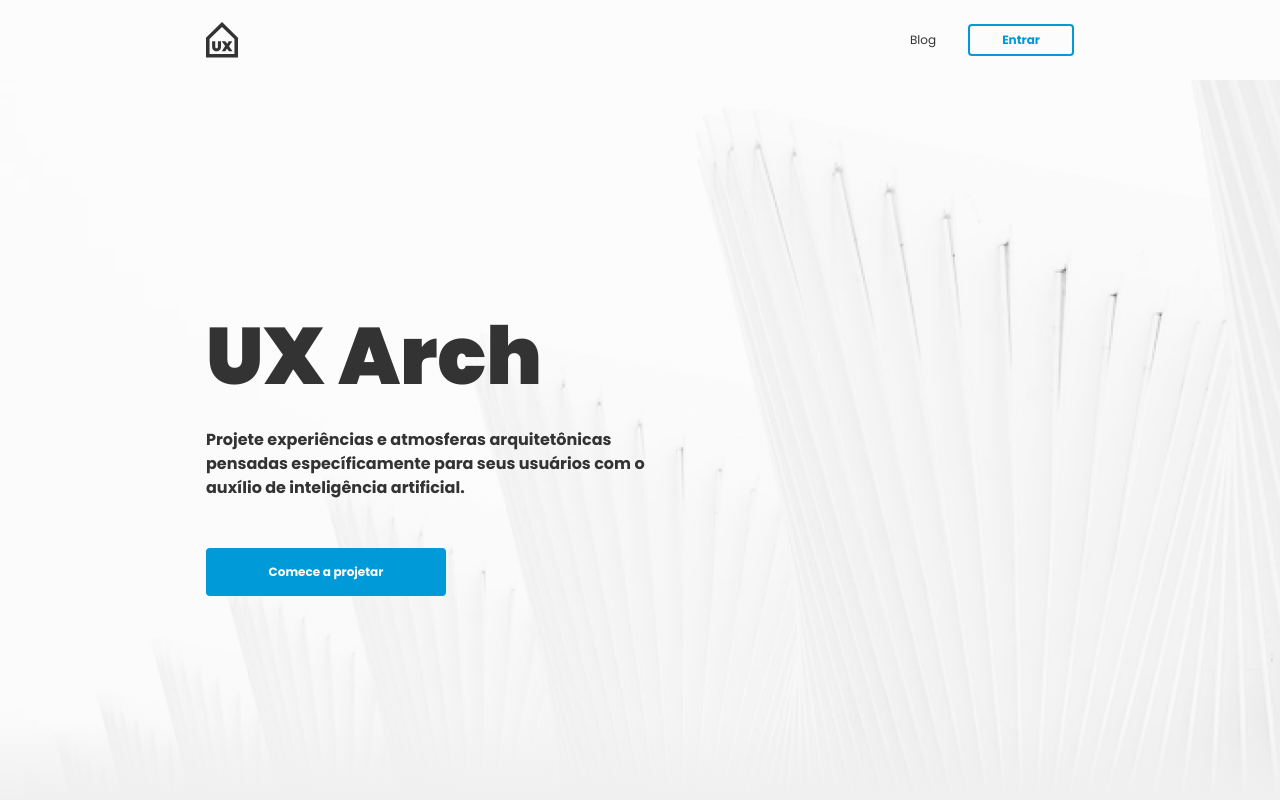
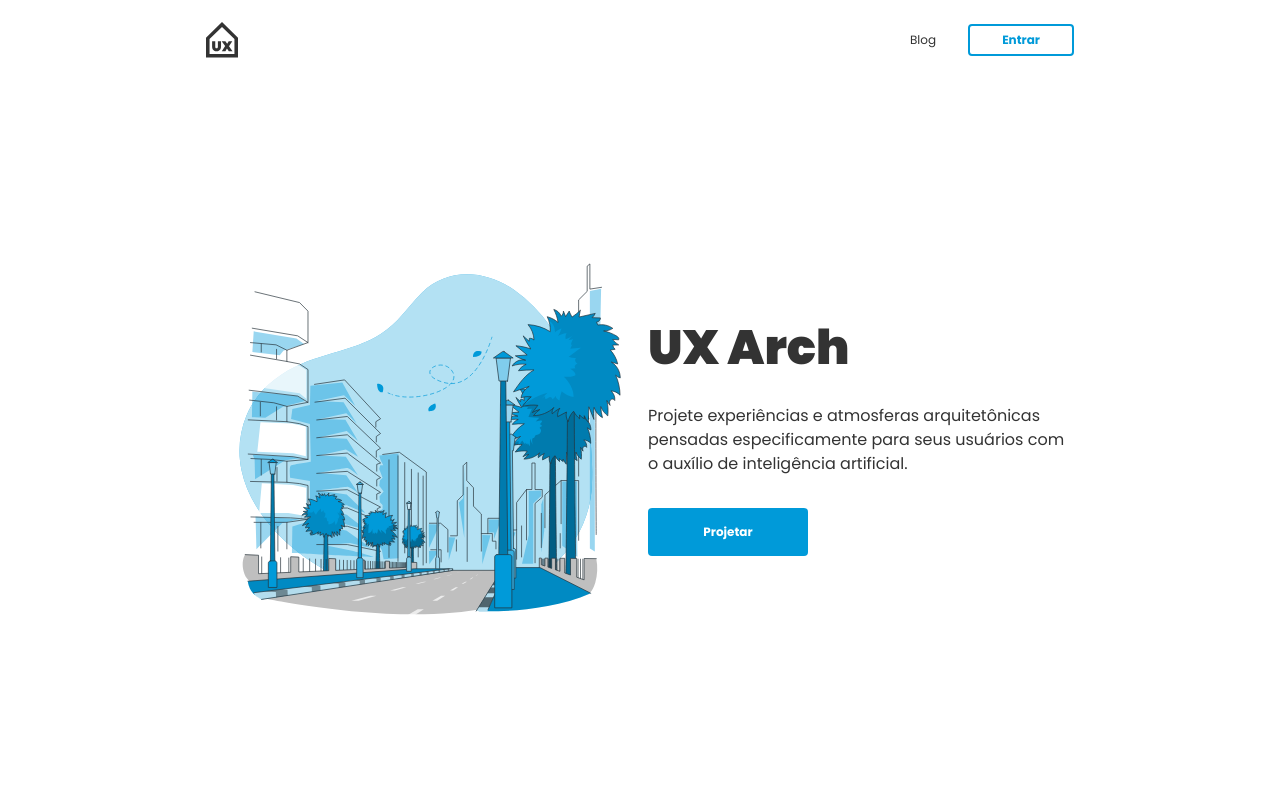
Before and after one commit to fischerafael/ux-arch-client, a Next.js app: page / in a window 1280 px wide. Shown: the top 800 px of the page. Built offline with nearby package versions, Linux system fonts and the light colour scheme.

Commit message:
add new home page

```diff
--- a/src/UI/Components/NavBar/index.tsx
+++ b/src/UI/Components/NavBar/index.tsx
@@ -58,7 +58,7 @@ export const NavBar = () => {
 
 const NavBarContainer = styled(FlexContainer)`
     height: 10vh;
-    background: #fcfcfc;
+    background: #fff;
     position: fixed;
     top: 0;
     z-index: 10;
--- /dev/null
+++ b/src/UI/Pages/Home/Hero/Content/index.tsx
@@ -0,0 +1,39 @@
+import React from 'react'
+
+import { Text } from '../../../../design-system/components/display/Text'
+import { FlexContainer } from '../../../../design-system/components/layout/FlexContainer'
+
+export const Content = () => {
+    return (
+        <FlexContainer
+            as="section"
+            style={{
+                flexDirection: 'column',
+                alignItems: 'flex-start'
+            }}
+        >
+            <Text as="h1" style={{ fontSize: '3rem' }}>
+                UX Arch
+            </Text>
+            <Text
+                as="h2"
+                style={{
+                    fontSize: '1rem',
+                    fontWeight: 'normal',
+                    lineHeight: '1.5rem',
+                    margin: '2rem 0'
+                }}
+            >
+                Projete experiências e atmosferas arquitetônicas pensadas
+                especificamente para seus usuários com o auxílio de inteligência
+                artificial.
+            </Text>
+            <FlexContainer
+                as="button"
+                style={{ height: '3rem', maxWidth: '10rem' }}
+            >
+                Projetar
+            </FlexContainer>
+        </FlexContainer>
+    )
+}
--- /dev/null
+++ b/src/UI/Pages/Home/Hero/HeroImage/index.tsx
@@ -0,0 +1,15 @@
+import React from 'react'
+
+import { FlexContainer } from '../../../../design-system/components/layout/FlexContainer'
+
+export const HeroImage = () => {
+    return (
+        <FlexContainer as="section">
+            <FlexContainer
+                as="img"
+                src="/assets/pages/home/hero-image.svg"
+                alt="UX Arch Hero Image"
+            />
+        </FlexContainer>
+    )
+}
--- /dev/null
+++ b/src/UI/Pages/Home/Hero/index.tsx
@@ -0,0 +1,29 @@
+import React from 'react'
+
+import { Content } from './Content'
+import { HeroImage } from './HeroImage'
+
+import { FlexContainer } from '../../../design-system/components/layout/FlexContainer'
+import { TwoColumnGrid } from '../../../design-system/components/layout/GridContainer'
+
+export const Hero = () => {
+    return (
+        <FlexContainer
+            as="main"
+            style={{
+                paddingTop: '10vh'
+            }}
+        >
+            <TwoColumnGrid
+                as="section"
+                style={{
+                    maxWidth: '900px',
+                    minHeight: '90vh'
+                }}
+            >
+                <HeroImage />
+                <Content />
+            </TwoColumnGrid>
+        </FlexContainer>
+    )
+}
--- a/src/UI/Pages/Home/index.tsx
+++ b/src/UI/Pages/Home/index.tsx
@@ -1,13 +1,15 @@
 import { NavBar } from '../../Components/NavBar'
 import { HeroSection } from './HeroSection'
 import { CardsSection } from './CardsSection'
+import { Hero } from './Hero'
 
 export const Home = () => {
     return (
         <>
             <NavBar />
-            <HeroSection />
-            <CardsSection />
+            <Hero />
+            {/* <HeroSection />
+            <CardsSection /> */}
         </>
     )
 }
--- /dev/null
+++ b/src/UI/design-system/components/layout/GridContainer/index.ts
@@ -0,0 +1,15 @@
+import styled from 'styled-components'
+
+const GridContainer = styled.div`
+    display: grid;
+    gap: 1rem;
+`
+export const TwoColumnGrid = styled(GridContainer)`
+    padding: 1rem;
+    width: 100%;
+    grid-template-columns: repeat(2, 1fr);
+
+    @media (max-width: 600px) {
+        grid-template-columns: repeat(1, 1fr);
+    }
+`
```
Also changed, not shown: public/assets/pages/home/hero-image.svg (added).
